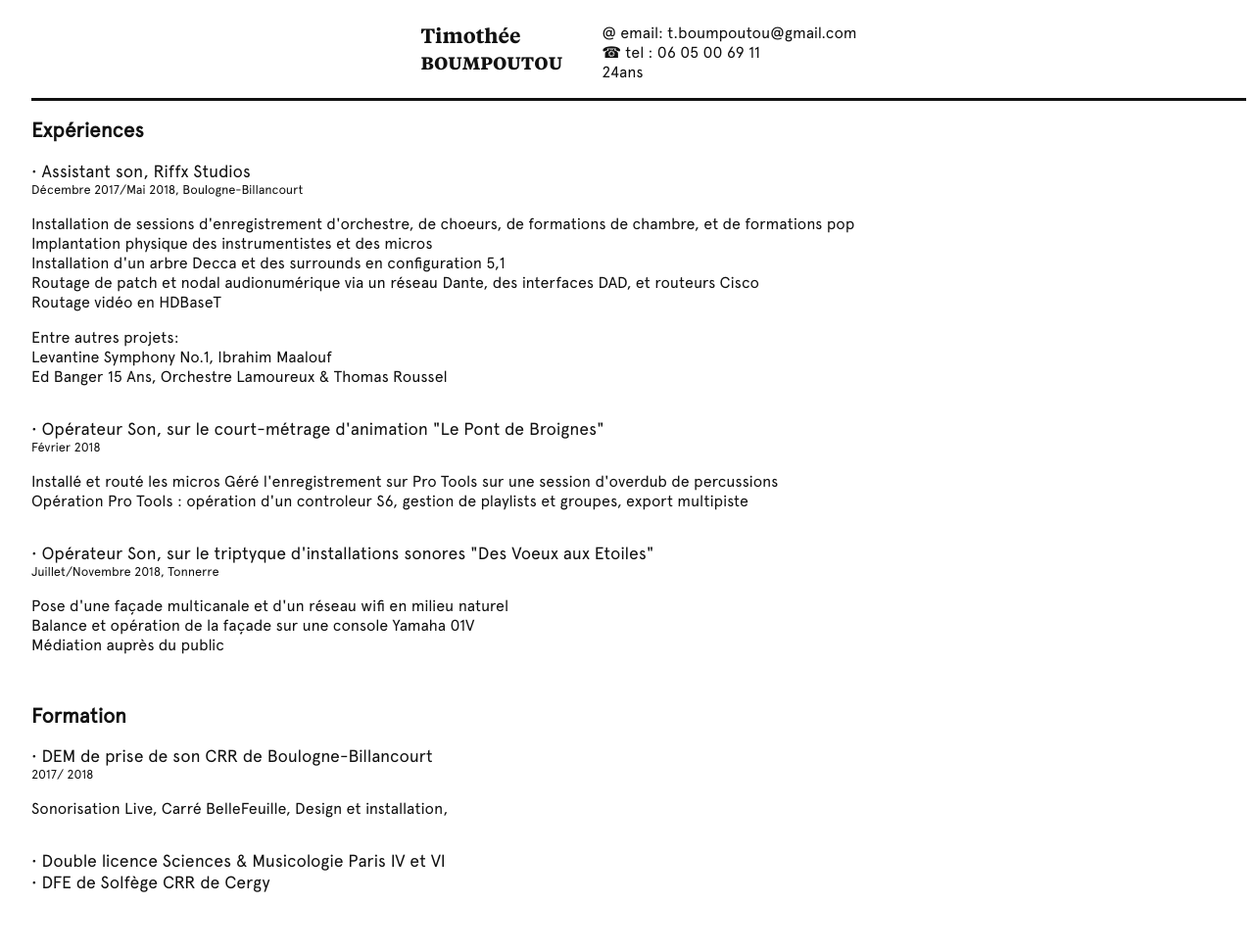
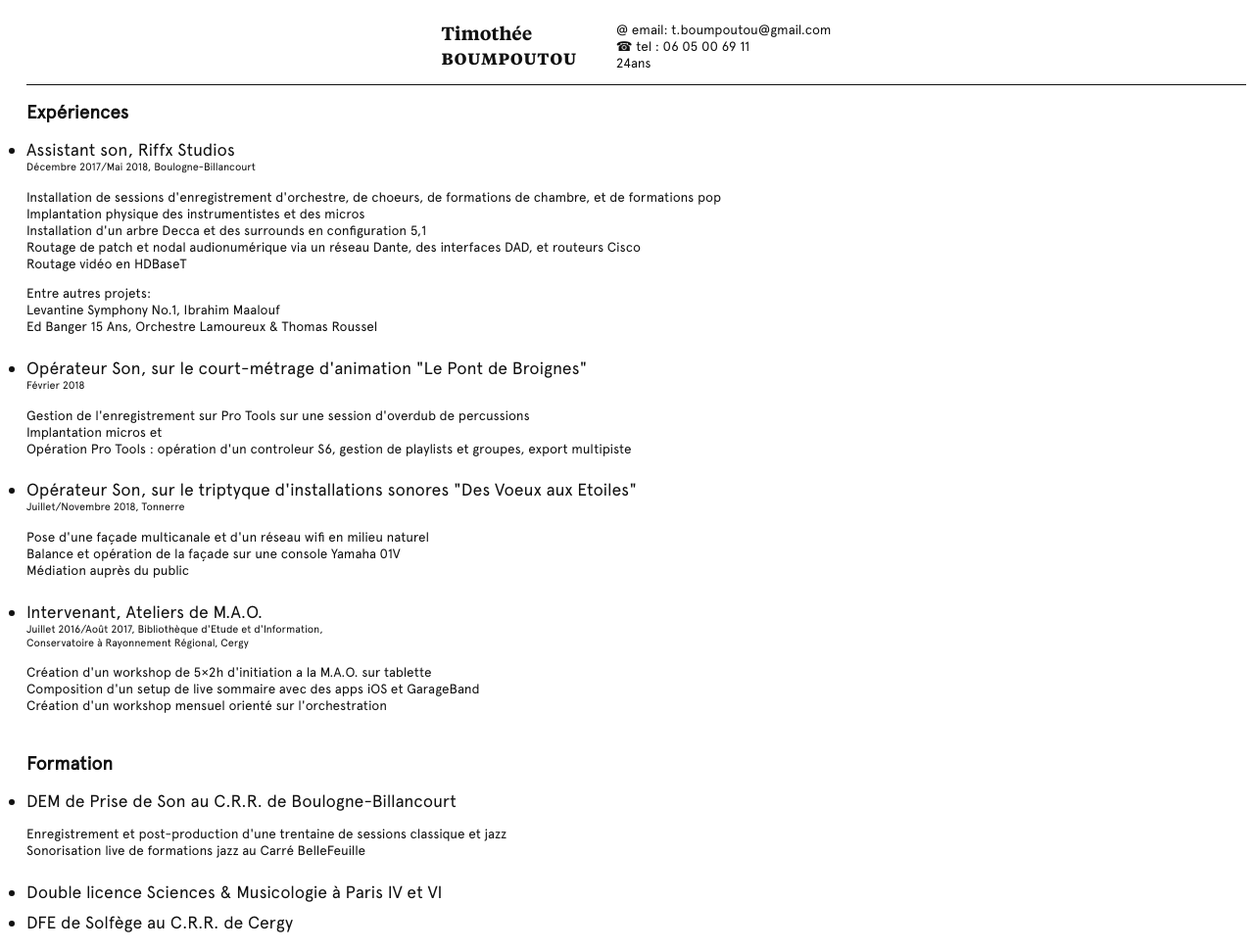
Before and after one commit to bumpewto/cv, a website built with Parcel: page index.html in a window 1280 px wide. Shown: the whole page at 98% size. Before the commit the page ends 920 px from the top, so only its background shows below. Built offline with nearby package versions, Linux system fonts and the light colour scheme.

Commit message:
:memo: add workshop description

```diff
--- a/index.html
+++ b/index.html
@@ -9,18 +9,21 @@
   </head>
   <body>
     <div class="header">
-      <h1>Timothée <br/> <span>Boumpoutou</span> </h1>
+      <h1>
+        Timothée <br />
+        <span>Boumpoutou</span>
+      </h1>
       <ul>
-          <li>@ email: t.boumpoutou@gmail.com</li>
-          <li>☎ tel : 06 05 00 69 11</li>
-          <li>24ans</li>
+        <li>@ email: t.boumpoutou@gmail.com</li>
+        <li>☎ tel : 06 05 00 69 11</li>
+        <li>24ans</li>
       </ul>
     </div>
     <section>
       <div>
         <h2>Expériences</h2>
         <div class="textblock">
-          <h3>• Assistant son, Riffx Studios</h3>
+          <h3>Assistant son, Riffx Studios</h3>
           <h4>Décembre 2017/Mai 2018, Boulogne-Billancourt</h4>
           <p>
             Installation de sessions d'enregistrement d'orchestre, de choeurs,
@@ -30,29 +33,31 @@
             <br />
             Routage de patch et nodal audionumérique via un réseau Dante, des
             interfaces DAD, et routeurs Cisco <br />
-            Routage vidéo en HDBaseT <br />
-            </p>
-            <p>Entre autres projets: <br/>
-            Levantine Symphony No.1, Ibrahim Maalouf <br> Ed Banger 15 Ans, Orchestre
-            Lamoureux & Thomas Roussel
-            </p>
+            Routage vidéo en HDBaseT
+          </p>
+          <p>
+            Entre autres projets: <br />
+            Levantine Symphony No.1, Ibrahim Maalouf <br />
+            Ed Banger 15 Ans, Orchestre Lamoureux & Thomas Roussel
+          </p>
         </div>
         <div class="textblock">
           <h3>
-                • Opérateur Son, sur le court-métrage d'animation "Le Pont de
+            Opérateur Son, sur le court-métrage d'animation "Le Pont de
             Broignes"
           </h3>
           <h4>Février 2018</h4>
           <p>
-            Installé et routé les micros Géré l'enregistrement sur Pro Tools sur
-            une session d'overdub de percussions <br />
+            Gestion de l'enregistrement sur Pro Tools sur une session d'overdub
+            de percussions <br />
+            Implantation micros et<br />
             Opération Pro Tools : opération d'un controleur S6, gestion de
             playlists et groupes, export multipiste
           </p>
         </div>
         <div class="textblock">
           <h3>
-                • Opérateur Son, sur le triptyque d'installations sonores "Des Voeux
+            Opérateur Son, sur le triptyque d'installations sonores "Des Voeux
             aux Etoiles"
           </h3>
           <h4>Juillet/Novembre 2018, Tonnerre</h4>
@@ -60,34 +65,43 @@
             Pose d'une façade multicanale et d'un réseau wifi en milieu naturel
             <br />
             Balance et opération de la façade sur une console Yamaha 01V <br />
-            Médiation auprès du public <br />
+            Médiation auprès du public
+          </p>
+        </div>
+        <div class="textblock">
+          <h3>
+            Intervenant, Ateliers de M.A.O.
+          </h3>
+          <h4>
+            Juillet 2016/Août 2017, Bibliothèque d'Etude et d'Information,<br />
+            Conservatoire à Rayonnement Régional, Cergy
+          </h4>
+          <p>
+            Création d'un workshop de 5×2h d'initiation a la M.A.O. sur tablette
+            <br />
+            Composition d'un setup de live sommaire avec des apps iOS et
+            GarageBand<br />
+            Création d'un workshop mensuel orienté sur l'orchestration <br />
           </p>
         </div>
       </div>
-      <!--
-      <div class="textblock">
-        <h2>Compétences</h2>
-        <h3>Studio</h3>
-        <p>cue casque</p>
-
-        <h3>Sonorisation</h3>
-        <p>Opération d'une Yamaha O1V</p>
-        <h3>Pro Tools 12</h3>
-        <p>Opération d'un controleur S6, Gestion de playlists, groupes</p>
-        <p>
-          Ableton Live
-        </p>Boulogne-Billancourt
-      </div>
-      <div> -->
+      <div>
         <h2>Formation</h2>
         <div class="textblock">
-          <h3>• DEM de prise de son CRR de Boulogne-Billancourt</h3>
-          <h4> 2017/ 2018 </h4>
-          <p>Sonorisation Live, Carré BelleFeuille, Design et installation,</p>
+          <h3>DEM de Prise de Son au C.R.R. de Boulogne-Billancourt</h3>
+          <p>
+            Enregistrement et post-production d'une trentaine de sessions
+            classique et jazz <br />
+            Sonorisation live de formations jazz au Carré BelleFeuille
+          </p>
         </div>
-
-        <h3>• Double licence Sciences & Musicologie Paris IV et VI</h3>
-        <h3>• DFE de Solfège CRR de Cergy</h3>
+        <div class="textblock">
+          <h3>Double licence Sciences & Musicologie à Paris IV et VI</h3>
+          <!--  <p>Étude de l'acoustique, traitement du signal,</p> -->
+        </div>
+        <div class="textblock">
+          <h3>DFE de Solfège au C.R.R. de Cergy</h3>
+        </div>
       </div>
     </section>
   </body>
--- a/styles.css
+++ b/styles.css
@@ -8,7 +8,7 @@
 }
 html {
   box-sizing: border-box;
-  font-size: 16px;
+  font-size: 13.5px;
 }
 body {
   font-family: Apercu, sans-serif;
@@ -19,17 +19,18 @@ body {
 h1 {
   font-family: TiemposText, serif;
 
-  font-size: 1.3rem;
+  font-size: 1.4rem;
   font-weight: 600;
 }
 h2 {
-  font-size: 1.3rem;
+  font-size: 1.4rem;
   font-weight: 600;
 }
 h3 {
-  font-size: 1.1rem;
+  font-size: 1.3rem;
   font-weight: 400;
   margin: 0;
+  display: list-item;
 }
 h4 {
   font-size: 0.8rem;
@@ -39,17 +40,18 @@ h4 {
 .header {
   display: flex;
   justify-content: center;
-  border-bottom: 3px solid #111;
+  border-bottom: 1px solid #111;
 }
 .header span {
   font-variant: all-small-caps;
+  letter-spacing: 0.05rem;
 }
 .header ul {
   list-style: none;
 }
 
 .textblock {
-  padding: 0 0 1em 0;
+  padding: 0 0 0.7rem 0;
 }
 @media print {
 }
```
